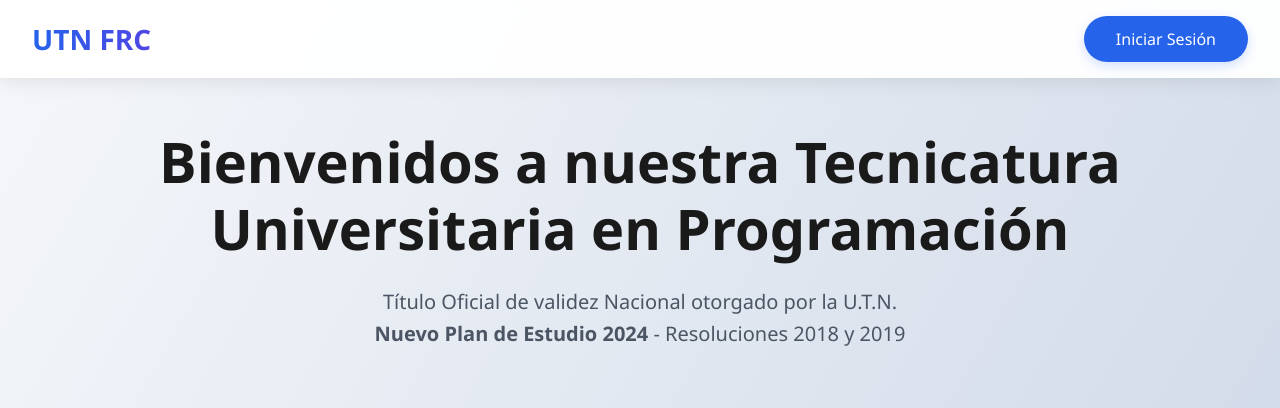
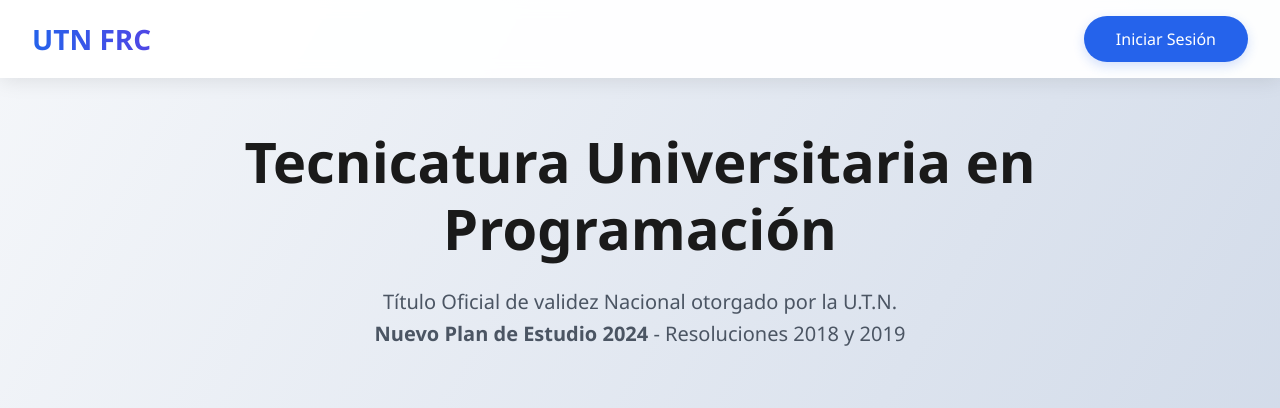
Before and after one commit to teodc888/TpiAlumnos-Front, a website: page index.html in a window 1280 px wide. Shown: the top 408 px of the page. Drawn offline with Linux system fonts and the light colour scheme.

Commit message:
estetico

```diff
--- a/index.html
+++ b/index.html
@@ -19,7 +19,7 @@
         <main>
             <section class="hero">
                 <h1>
-                    Bienvenidos a nuestra Tecnicatura Universitaria en Programación
+                    Tecnicatura Universitaria en Programación
                 </h1>
                 <p>
                     Título Oficial de validez Nacional otorgado por la U.T.N.
```
